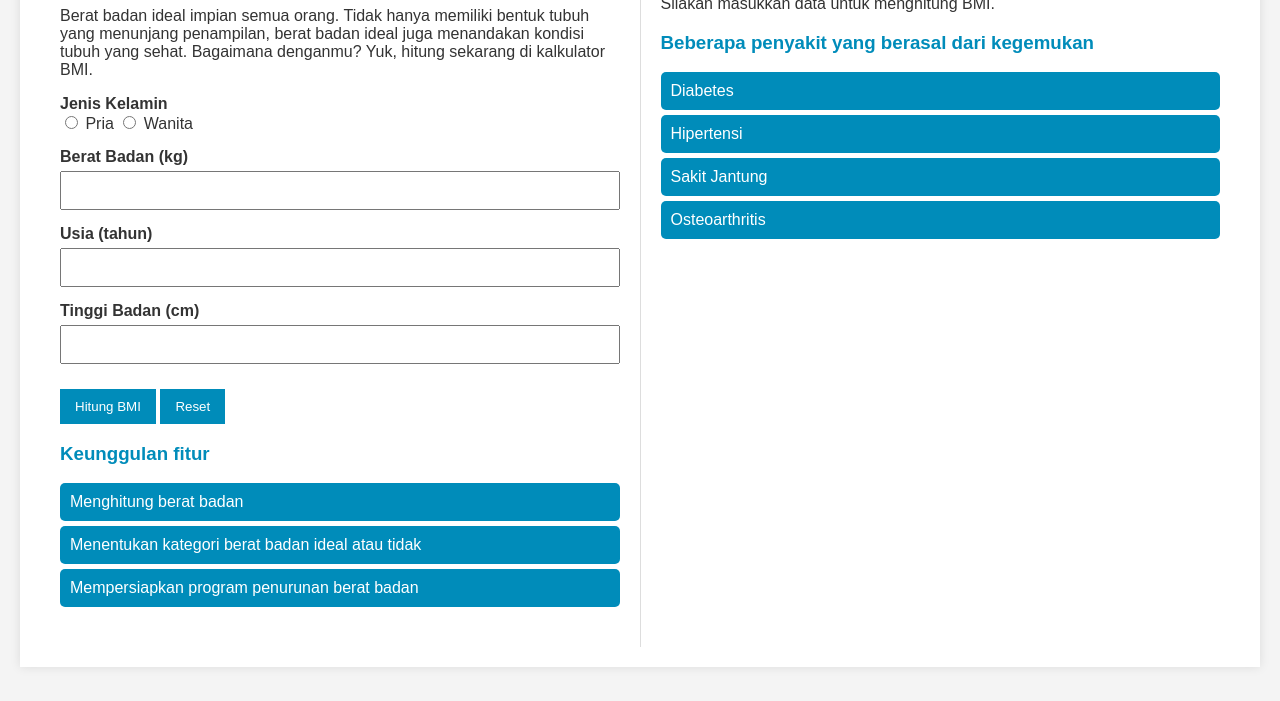
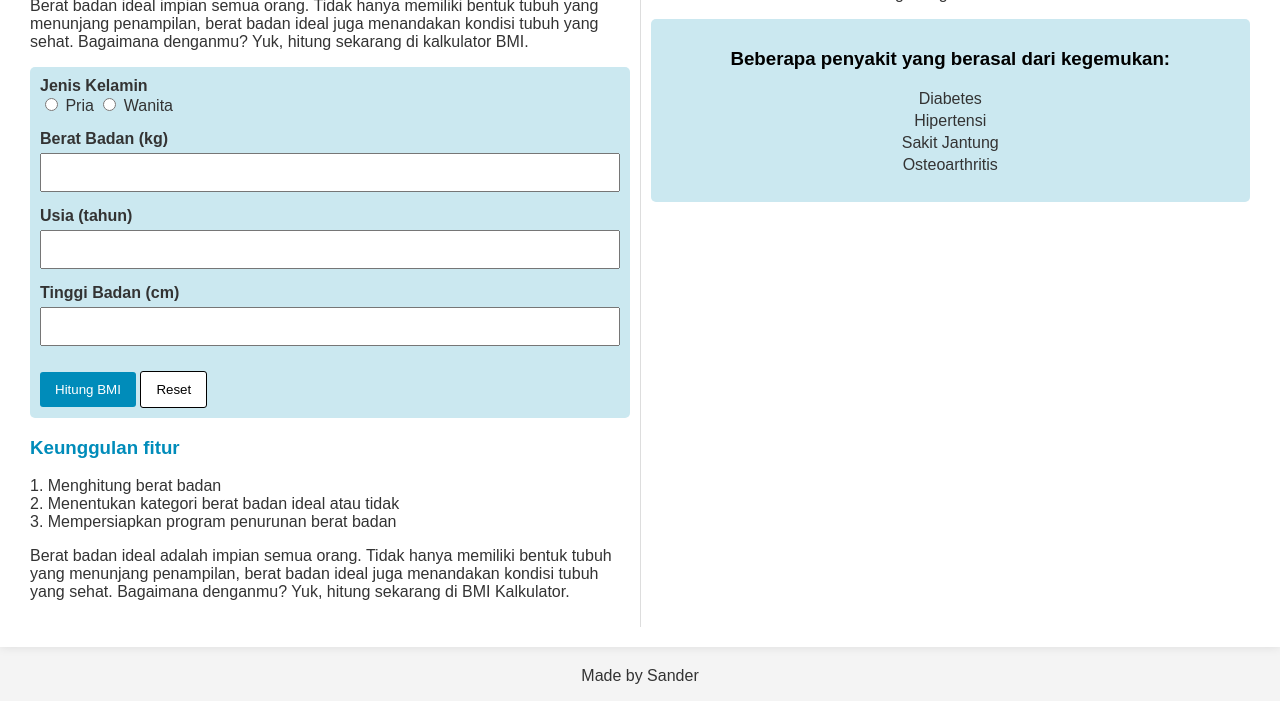
Before and after one commit to revou-fundamental-course/5-aug-24-nder-1, a plain HTML site: page index.html in a window 1280 px wide. Shown: the part 133-834 px from the top of the page. Drawn offline with Linux system fonts and the light colour scheme.

Commit message:
update button, fitur, footer

```diff
--- a/css/styles.css
+++ b/css/styles.css
@@ -8,7 +8,7 @@ body {
 
 .container {
     display: flex;
-    max-width: 1200px;
+    max-width: 1500px;
     margin: 20px auto;
     padding: 20px;
     background-color: #fff;
@@ -17,7 +17,7 @@ body {
 
 .left-column, .right-column {
     flex: 1;
-    padding: 20px;
+    padding: 10px;
 }
 
 .left-column {
@@ -28,8 +28,10 @@ h1, h2, h3 {
     color: #008CBA;
 }
 
-.kalkulator-bmi, .hasil-bmi {
-    margin-bottom: 20px;
+form {
+    background-color: rgb(203, 232, 240);
+    padding: 10px;
+    border-radius: 5px;
 }
 
 .form-group {
@@ -54,10 +56,22 @@ button {
     border: none;
     cursor: pointer;
     margin-top: 10px;
+    border-radius: 3px;
 }
 
 button:hover {
     background-color: #005f73;
+}
+
+#reset {
+    background-color: white;
+    color: black;
+    border: solid;
+    border-width: 1px;
+}
+
+#reset:hover {
+    background-color: lightgray;
 }
 
 ul {
@@ -65,7 +79,22 @@ ul {
     padding-left: 0;
 }
 
-ul li {
+
+.bbrp {
+    text-align: center;
+    color: black;
+}
+
+.penyakit {
+    text-align: center;
+    line-height: 22px;
+}
+
+footer {
+    text-align: center;
+}
+
+/*ul li {
     background-color: #008CBA;
     color: white;
     padding: 10px;
--- a/index.html
+++ b/index.html
@@ -11,7 +11,9 @@
         <div class="left-column">
             <div class="kalkulator-bmi">
                 <h1>Kalkulator BMI</h1>
-                <p>Berat badan ideal impian semua orang. Tidak hanya memiliki bentuk tubuh yang menunjang penampilan, berat badan ideal juga menandakan kondisi tubuh yang sehat. Bagaimana denganmu? Yuk, hitung sekarang di kalkulator BMI.</p>
+                <p>Berat badan ideal impian semua orang. Tidak hanya memiliki bentuk tubuh yang menunjang penampilan,
+                    berat badan ideal juga menandakan kondisi tubuh yang sehat. Bagaimana denganmu? Yuk, hitung sekarang
+                    di kalkulator BMI.</p>
 
                 <form id="bmiForm">
                     <div class="form-group">
@@ -31,16 +33,19 @@
                         <label for="height">Tinggi Badan (cm)</label>
                         <input type="number" id="height" name="height" required>
                     </div>
-                    <button type="button" onclick="hitungBMI()">Hitung BMI</button>
-                    <button type="reset">Reset</button>
+                    <button id="button" onclick="hitungBMI()">Hitung BMI</button>
+                    <button id="reset">Reset</button>
                 </form>
 
                 <h3>Keunggulan fitur</h3>
-                <ul>
-                    <li>Menghitung berat badan</li>
-                    <li>Menentukan kategori berat badan ideal atau tidak</li>
-                    <li>Mempersiapkan program penurunan berat badan</li>
+                <ul class="keunggulan">
+                    <li>1. Menghitung berat badan</li>
+                    <li>2. Menentukan kategori berat badan ideal atau tidak</li>
+                    <li>3. Mempersiapkan program penurunan berat badan</li>
                 </ul>
+                <p>Berat badan ideal adalah impian semua orang. Tidak hanya memiliki bentuk tubuh yang menunjang penampilan,
+                    berat badan ideal juga menandakan kondisi tubuh yang sehat. Bagaimana denganmu? Yuk, hitung sekarang di
+                    BMI Kalkulator.</p>
             </div>
         </div>
 
@@ -50,17 +55,23 @@
                 <p id="bmiResult">Silakan masukkan data untuk menghitung BMI.</p>
                 <button id="downloadBtn" style="display:none;">Download Hasil BMI</button>
                 <p id="bmiInterpretation"></p>
-                <h3>Beberapa penyakit yang berasal dari kegemukan</h3>
-                <ul>
-                    <li>Diabetes</li>
-                    <li>Hipertensi</li>
-                    <li>Sakit Jantung</li>
-                    <li>Osteoarthritis</li>
-                </ul>
+                <form>
+                    <h3 class="bbrp">Beberapa penyakit yang berasal dari kegemukan:</h3>
+                    <ul class="penyakit">
+                        <li>Diabetes</li>
+                        <li>Hipertensi</li>
+                        <li>Sakit Jantung</li>
+                        <li>Osteoarthritis</li>
+                    </ul>
+                </form>
             </div>
         </div>
     </div>
 
+    <footer>
+        <p>Made by Sander</p>
+    </footer>
+
     <script src="js\script.js"></script>
 </body>
 </html>
```
